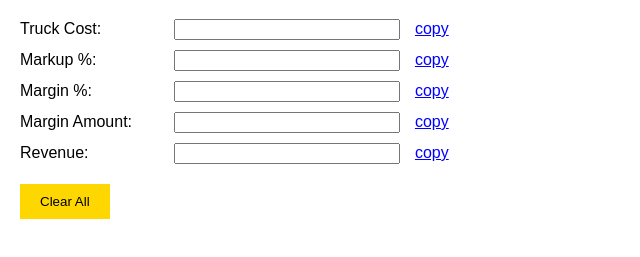
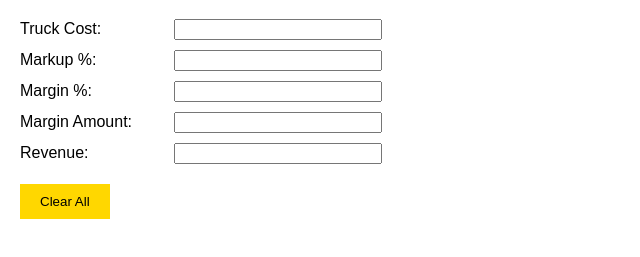
Before and after one commit to PinnacleLogistics/EasyQuoteTool, a plain HTML site: page index.html in a window 1280 px wide. Shown: the part 61-318 px from the top of the page, without its empty margins (0-640 px from the left). Drawn offline with Linux system fonts and the light colour scheme.

Commit message:
Update index.html

```diff
--- a/index.html
+++ b/index.html
@@ -18,18 +18,6 @@
         }
         .input-field input {
             width: 200px;
-            padding-left: 20px; /* to accommodate dollar sign */
-        }
-        .input-field input.dollar::before {
-            content: "$";
-            position: absolute;
-            margin-left: -15px;
-        }
-        .copy-text {
-            color: blue;
-            text-decoration: underline;
-            cursor: pointer;
-            margin-left: 10px;
         }
         .calculate-btn, .clear-btn {
             background-color: #ffd700; /* Gold color */
@@ -45,28 +33,23 @@
     <h1>Easy Quote Tool</h1>
     <div class="input-field">
         <label for="truckCost">Truck Cost:</label>
-        <input type="number" id="truckCost" class="dollar" required oninput="updateCalculations()" min="1" max="20000">
-        <span class="copy-text" onclick="copyToClipboard('truckCost')">copy</span>
+        <input type="number" id="truckCost" required oninput="updateCalculations()" min="1" max="20000">
     </div>
     <div class="input-field">
         <label for="markupPercent">Markup %:</label>
         <input type="number" id="markupPercent" oninput="updateCalculations()">
-        <span class="copy-text" onclick="copyToClipboard('markupPercent')">copy</span>
     </div>
     <div class="input-field">
         <label for="marginPercent">Margin %:</label>
         <input type="number" id="marginPercent" oninput="updateCalculations()">
-        <span class="copy-text" onclick="copyToClipboard('marginPercent')">copy</span>
     </div>
     <div class="input-field">
         <label for="marginAmount">Margin Amount:</label>
-        <input type="number" id="marginAmount" class="dollar" oninput="updateCalculations()">
-        <span class="copy-text" onclick="copyToClipboard('marginAmount')">copy</span>
+        <input type="number" id="marginAmount" oninput="updateCalculations()">
     </div>
     <div class="input-field">
         <label for="revenue">Revenue:</label>
-        <input type="number" id="revenue" class="dollar" oninput="updateCalculations()">
-        <span class="copy-text" onclick="copyToClipboard('revenue')">copy</span>
+        <input type="number" id="revenue" oninput="updateCalculations()">
     </div>
     <button class="clear-btn" onclick="clearValues()">Clear All</button>
 
@@ -124,14 +107,6 @@
             }
         }
 
-        function copyToClipboard(elementId) {
-            const copyText = document.getElementById(elementId);
-            copyText.select();
-            copyText.setSelectionRange(0, 99999); // For mobile devices
-            document.execCommand("copy");
-            alert("Copied the text: " + copyText.value);
-        }
-
         function clearValues() {
             document.getElementById('truckCost').value = '';
             document.getElementById('markupPercent').value = '';
```
